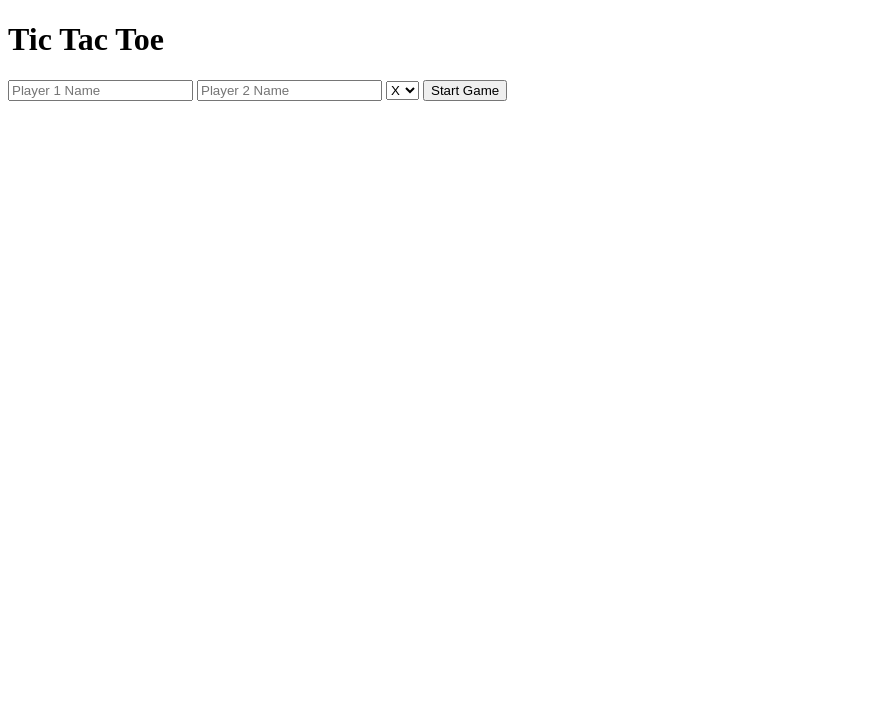
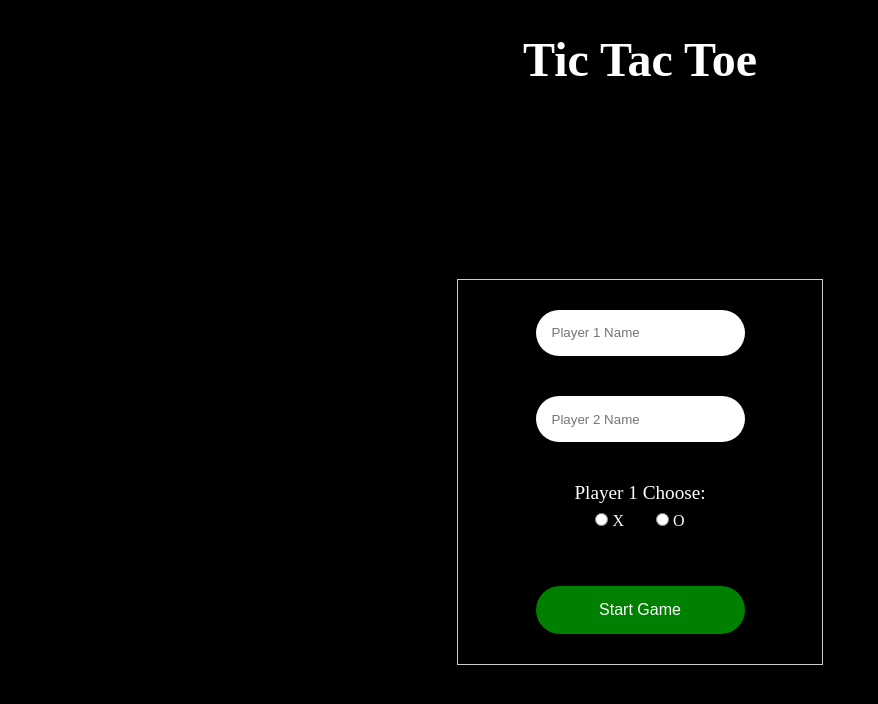
Before and after one commit to mahir-yadav/OdinProjects, a plain HTML site: page tic-tac-toe/index.html in a window 1280 px wide. Shown: the whole page, without its empty margins (0-878 px from the left). Drawn offline with Linux system fonts and the light colour scheme.

Commit message:
start screen styling done

```diff
--- a/tic-tac-toe/index.html
+++ b/tic-tac-toe/index.html
@@ -10,13 +10,30 @@
     <div class="main">
         <h1>Tic Tac Toe</h1>
         <div id="start-screen">
-            <input type="text" id="player1-name" placeholder="Player 1 Name">
-            <input type="text" id="player2-name" placeholder="Player 2 Name">
-            <select id="player1-sign">
-                <option value="X">X</option>
-                <option value="O">O</option>
-            </select>
-            <button id="start-btn">Start Game</button>
+            <div class="start-box">
+                <input type="text" id="player1-name" placeholder="Player 1 Name">
+                <input type="text" id="player2-name" placeholder="Player 2 Name">
+                <!-- <select id="player1-sign" required>
+                    <option value="" disabled selected hidden>Player 1 chooses...</option>
+                    <option value="X">X</option>
+                    <option value="O">O</option>
+                </select> -->
+                <div class="sign-container">
+                    <p class="sign-title">Player 1 Choose:</p>
+                    <div class="sign-choice">
+                      <label>
+                        <input type="radio" name="player1-sign" value="X" required />
+                        <span>X</span>
+                      </label>
+                      <label>
+                        <input type="radio" name="player1-sign" value="O" />
+                        <span>O</span>
+                      </label>
+                    </div>
+                  </div>
+                <button id="start-btn">Start Game</button>
+            </div>
+
         </div>
         <div class="box" id="game-board" style="display: none;">
             <button class="spot" data-index="0"></button>
--- a/tic-tac-toe/index.js
+++ b/tic-tac-toe/index.js
@@ -103,8 +103,11 @@ function playGame(player1name, player2name, player1sign) {
 document.getElementById("start-btn").addEventListener("click", () => {
     const p1name = document.getElementById("player1-name").value;
     const p2name = document.getElementById("player2-name").value;
-    const p1sign = document.getElementById("player1-sign").value;
-
+    const p1sign = document.querySelector('input[name="player1-sign"]:checked');
+    if (!p1sign) {
+        alert("Please choose a sign for Player 1.");
+        return;
+    }
     document.getElementById("start-screen").style.display = "none";
     document.getElementById("game-board").style.display = "grid";
     playGame(p1name, p2name, p1sign);
--- a/tic-tac-toe/style.css
+++ b/tic-tac-toe/style.css
@@ -1,11 +1,102 @@
-.spot{
+* {
+    margin: 0;
+    padding: 0;
+    background-color: black;
+    color: white;
+    /* outline: 1px solid red; */
+}
+
+.main {
+    display: flex;
+    flex-direction: column;
+    justify-content: center;
+    align-items: center;
+}
+
+.spot {
     height: 100px;
     width: 100px;
 
 }
-.box{
-    max-width:300px;
+
+.box {
+    max-width: 300px;
     display: grid;
-    grid-template-columns: repeat(3,1fr);
+    grid-template-columns: repeat(3, 1fr);
     gap: 10px;
 }
+
+h1 {
+    padding: 2rem;
+    display: flex;
+    justify-content: center;
+    font-size: 3rem;
+}
+
+#start-screen {
+    display: flex;
+    width: 300px;
+    height: 20rem;
+    justify-content: center;
+    align-items: center;
+    border: 1px solid #ccc;
+    padding: 2rem;
+    margin-top: 10rem;
+}
+
+.start-box {
+    display: flex;
+    flex-direction: column;
+    gap: 2.5rem;
+}
+
+#player1-name,
+#player2-name,
+#start-btn,
+#player1-sign {
+    background-color: white;
+    border-radius: 2rem;
+    height: 0.9rem;
+    padding: 1rem;
+    border: none;
+}
+
+#player1-sign {
+    color: black;
+}
+
+#start-btn {
+    color: black;
+    display: flex;
+    justify-content: center;
+    align-items: center;
+    height: 3rem;
+    background-color: green;
+    border: none;
+    color: white;
+    font-size: 1rem;
+}
+
+#start-btn:hover {
+    background-color: rgb(2, 113, 2);
+}
+
+.sign-choice {
+    display: flex;
+    gap: 2rem;
+    justify-content: center;
+    margin-bottom: 1rem;
+}
+
+.sign-container {
+    display: flex;
+    flex-direction: column;
+    align-items: center;
+    gap: 0.5rem;
+}
+
+.sign-title {
+    color: white;
+    font-size: 1.2rem;
+    margin: 0;
+}
```
